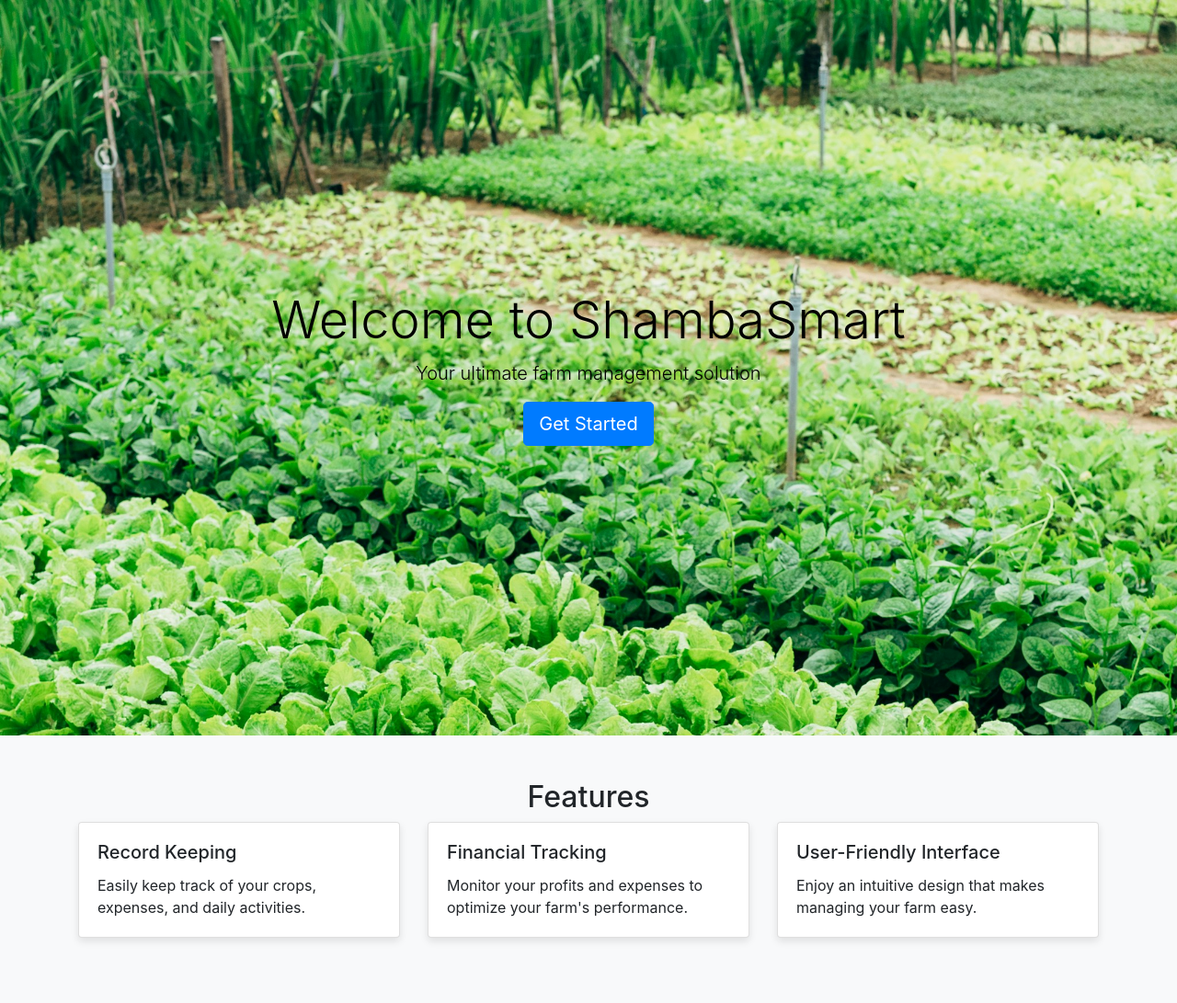
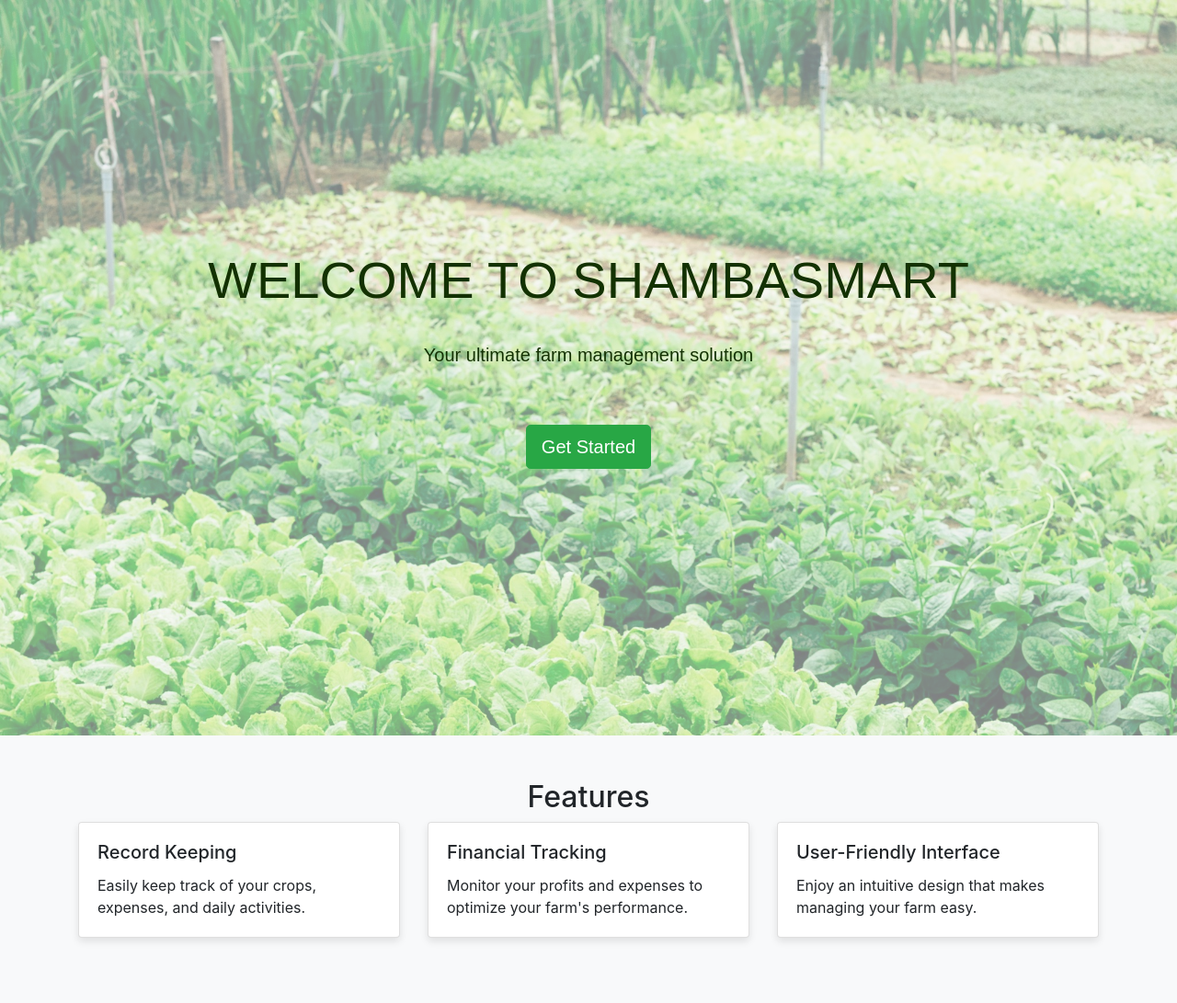
Before and after one commit to Yator1/ShambaSmart, a Flask app: page /landing in a window 1280 px wide. Shown: the top 1091 px of the page at 92% size. Run offline with Flask 3, Linux system fonts and the light colour scheme; some libraries are stand-ins or nearby versions.

Commit message:
color changes

```diff
--- a/website/static/styles.css
+++ b/website/static/styles.css
@@ -33,13 +33,47 @@
 }
 
 .hero {
-    background-image: url('markus-winkler-HeqXGxnsnX4-unsplash.jpg'); /* Replace with your image URL */
-    background-color: rgba(255, 255, 255, 0.5);
+    background-image: url('markus-winkler-HeqXGxnsnX4-unsplash.jpg');
     background-size: cover;
-    color: rgb(0, 0, 0);
     height: 100vh;
     display: flex;
     align-items: center;
     justify-content: center;
     text-align: center;
 }
+
+.hero .overlay {
+    position: absolute;
+    top: 0;
+    left: 0;
+    right: 0;
+    bottom: 0;
+    background-color: rgba(255, 255, 255, 0.5);
+    z-index: 1;
+}
+.hero .container {
+    position: relative;
+    z-index: 2;
+    text-align: center;
+    color: #000000;
+    font-family: Arial, Helvetica, sans-serif;
+    font-size: 4rem;
+    font-weight: 700;
+}
+
+.hero .container h1 {
+    text-transform: uppercase;
+    margin-bottom: 2rem;
+}
+
+.hero .container p {
+    margin-bottom: 2rem;
+}
+
+.hero h1, .hero p {
+    color: rgb(19, 49, 2);
+}
+
+.hero .btn {
+    z-index: 3;
+}
--- a/website/templates/add_crop.html
+++ b/website/templates/add_crop.html
@@ -50,7 +50,7 @@
             <input type="file" name="image" class="form-control">
         </div>
 
-        <button type="submit" class="btn btn-primary">Add Crop</button>
+        <button type="submit" class="btn btn-success">Add Crop</button>
     </form>
 </div>
 {% endblock %}
--- a/website/templates/add_farm.html
+++ b/website/templates/add_farm.html
@@ -31,7 +31,7 @@
         </div>
 
         <div class="d-flex justify-content-between">
-            <button type="submit" class="btn btn-primary">Add Farm</button>
+            <button type="submit" class="btn btn-success">Add Farm</button>
             <!-- Cancel button, redirects to the home page or another page -->
             <a href="{{ url_for('views.home') }}" class="btn btn-secondary">Cancel</a>
         </div>
--- a/website/templates/base.html
+++ b/website/templates/base.html
@@ -47,7 +47,7 @@
                             <a href="{{ url_for('views.financial_activities') }}" class="nav-link">Financial Activities</a>
                         </li>
                         <li class="nav-item mb-2">
-                            <a href="{{ url_for('views.add_farm') }}" class="btn btn-primary">Add Farm</a>
+                            <a href="{{ url_for('views.add_farm') }}" class="btn btn-success">Add Farm</a>
                         </li>
                     </ul>
                 </div>
--- a/website/templates/crop_detail.html
+++ b/website/templates/crop_detail.html
@@ -70,7 +70,7 @@
                     <input type="date" class="form-control" id="date_incurred" name="date_incurred" required>
                 </div>
 
-                <button type="submit" class="btn btn-primary">Add Expense</button>
+                <button type="submit" class="btn btn-success">Add Expense</button>
             </form>
         </div>
 
@@ -95,7 +95,7 @@
                     <input type="date" class="form-control" id="date_of_sale" name="date_of_sale" required>
                 </div>
 
-                <button type="submit" class="btn btn-primary">Add Sale</button>
+                <button type="submit" class="btn btn-success">Add Sale</button>
             </form>
         </div>
     </div>
--- a/website/templates/daily_reports.html
+++ b/website/templates/daily_reports.html
@@ -13,7 +13,7 @@
             <label for="description">Description:</label>
             <textarea class="form-control" name="description" rows="3" required></textarea>
         </div>
-        <button type="submit" class="btn btn-primary">Add Report</button>
+        <button type="submit" class="btn btn-success">Add Report</button>
     </form>
 
     <hr>
--- a/website/templates/home.html
+++ b/website/templates/home.html
@@ -49,7 +49,7 @@
                 <div class="card-body">
                     <h5 class="card-title">{{ crop.crop_name }} - {{ crop.variety }}</h5>
                     <p class="card-text">Date Planted: {{ crop.date_planted }}</p>
-                    <a href="{{ url_for('views.crop_detail', crop_id=crop.crop_id) }}" class="btn btn-primary">View Details</a>
+                    <a href="{{ url_for('views.crop_detail', crop_id=crop.crop_id) }}" class="btn btn-success">View Details</a>
                 </div>
             </div>
         </div>
--- a/website/templates/landing.html
+++ b/website/templates/landing.html
@@ -10,10 +10,11 @@
 <body>
 
     <header class="hero">
+        <div class="overlay"></div>
         <div class="container">
             <h1 class="display-4">Welcome to ShambaSmart</h1>
             <p class="lead">Your ultimate farm management solution</p>
-            <a href="{{ url_for('auth.signup') }}" class="btn btn-primary btn-lg">Get Started</a>
+            <a href="{{ url_for('auth.signup') }}" class="btn btn-success btn-lg">Get Started</a>
         </div>
     </header>
 
--- a/website/templates/products.html
+++ b/website/templates/products.html
@@ -4,7 +4,7 @@
 <div class="container mt-4">
     <h2>Products for {{ farm.name }}</h2>
 
-    <button type="button" class="btn btn-primary" data-toggle="modal" data-target="#addCropModal">
+    <button type="button" class="btn btn-success" data-toggle="modal" data-target="#addCropModal">
         Add Crop
     </button>
 
@@ -95,7 +95,7 @@
 
                     <div class="modal-footer">
                         <button type="button" class="btn btn-secondary" data-dismiss="modal">Close</button>
-                        <button type="submit" class="btn btn-primary">Add Crop</button>
+                        <button type="submit" class="btn btn-success">Add Crop</button>
                     </div>
                 </form>
             </div>
```
